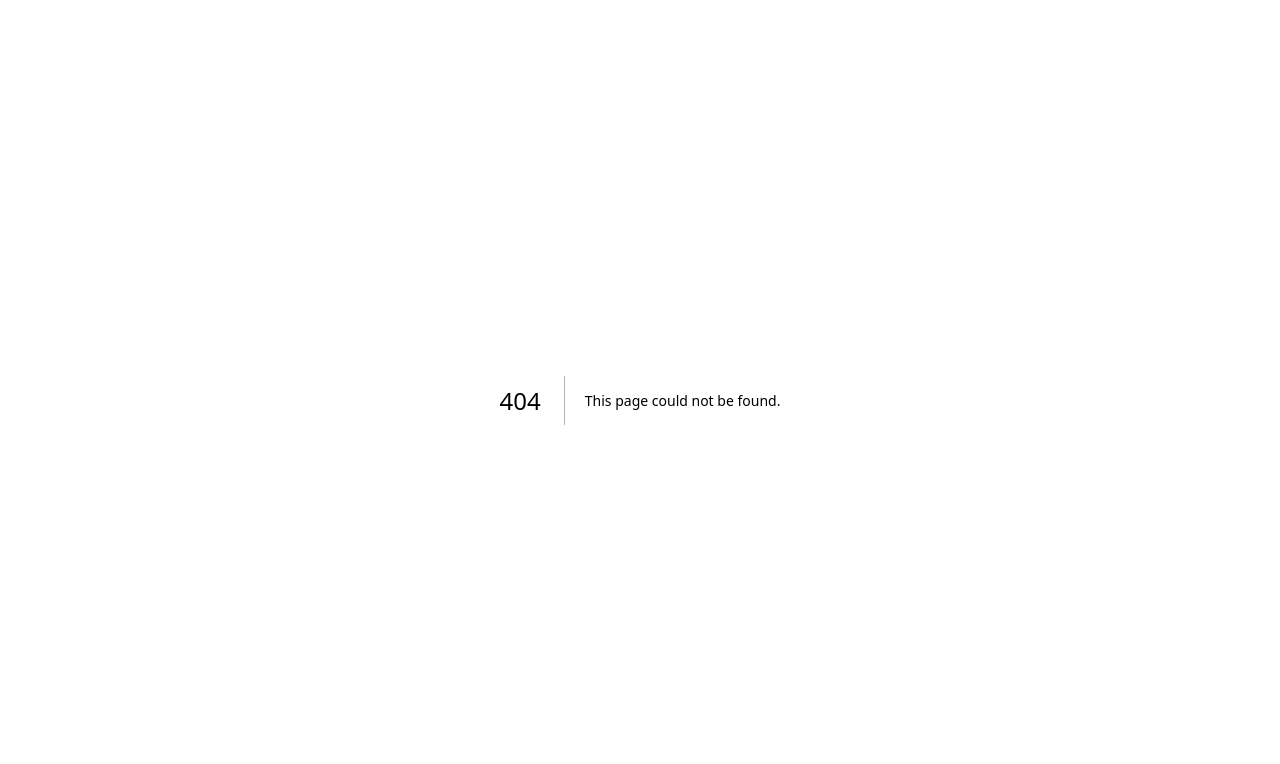
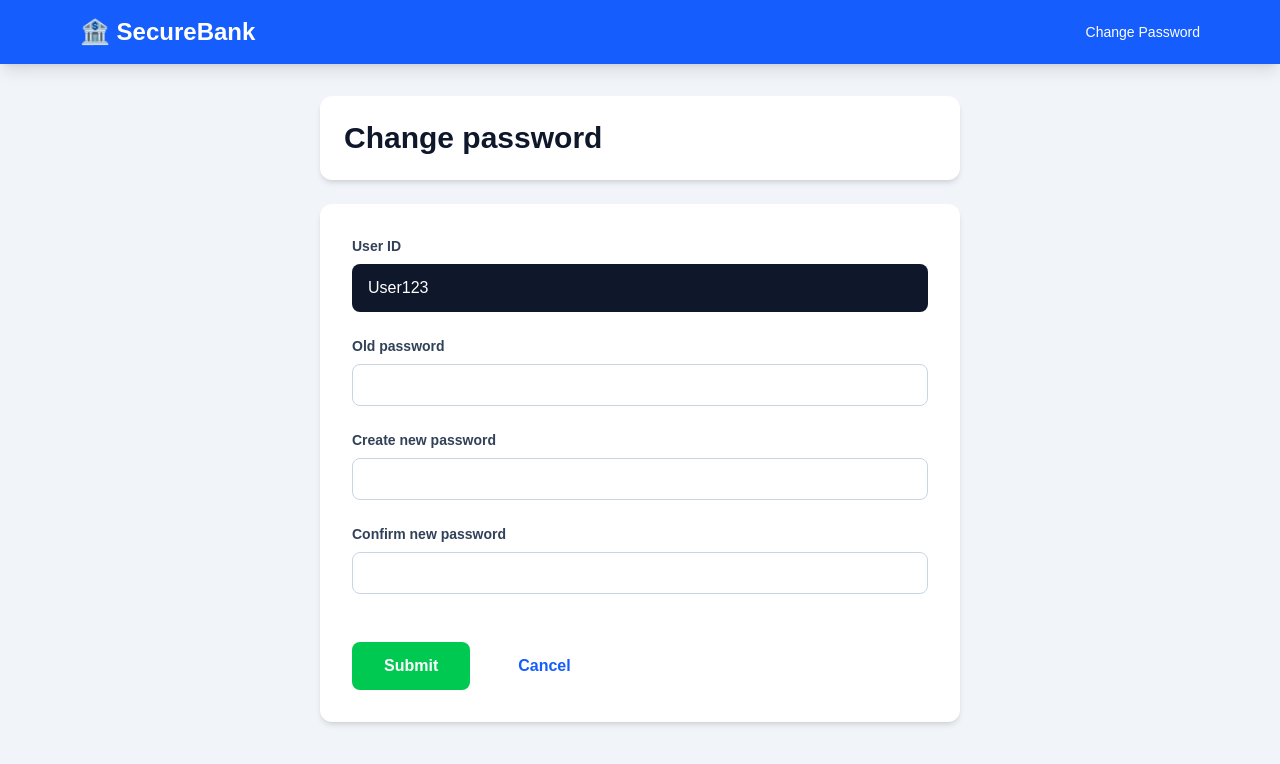
Before and after one commit to br4ndonlo0/iNTUtion, a Next.js app in the folder my-app/: page /change_pass in a window 1280 px wide. Before the commit this address had no page. Shown: the top 764 px of the page. Built offline with nearby package versions, Linux system fonts and the light colour scheme.

Commit message:
generated a changed password screen

```diff
--- /dev/null
+++ b/my-app/app/change_pass/page.tsx
@@ -0,0 +1,114 @@
+'use client';
+
+import Link from "next/link";
+import { useState } from "react";
+
+export default function ChangePassword() {
+  const [userId] = useState("User123");
+  const [oldPassword, setOldPassword] = useState("");
+  const [newPassword, setNewPassword] = useState("");
+  const [confirmPassword, setConfirmPassword] = useState("");
+
+  const handleSubmit = (e: React.FormEvent) => {
+    e.preventDefault();
+    // Handle password change logic here
+    console.log("Password change submitted");
+  };
+
+  return (
+    <div className="min-h-screen bg-slate-100">
+      {/* Header */}
+      <header className="bg-blue-600 text-white shadow-lg">
+        <div className="max-w-6xl mx-auto px-4 py-4 flex items-center justify-between">
+          <h1 className="text-2xl font-bold">🏦 SecureBank</h1>
+          <span className="text-sm">Change Password</span>
+        </div>
+      </header>
+
+      <main className="max-w-2xl mx-auto px-4 py-8">
+        {/* Title Card */}
+        <div className="bg-white rounded-xl shadow-md p-6 mb-6">
+          <h2 className="text-3xl font-semibold text-slate-900">
+            Change password
+          </h2>
+        </div>
+
+        {/* Form Card */}
+        <div className="bg-white rounded-xl shadow-md p-8">
+          <form onSubmit={handleSubmit} className="space-y-6">
+            {/* User ID */}
+            <div>
+              <label className="block text-sm font-semibold text-slate-700 mb-2">
+                User ID
+              </label>
+              <div className="bg-slate-900 text-white rounded-lg px-4 py-3">
+                {userId}
+              </div>
+            </div>
+
+            {/* Old Password */}
+            <div>
+              <label htmlFor="old-password" className="block text-sm font-semibold text-slate-700 mb-2">
+                Old password
+              </label>
+              <input
+                id="old-password"
+                type="password"
+                value={oldPassword}
+                onChange={(e) => setOldPassword(e.target.value)}
+                required
+                className="w-full px-4 py-2 border border-slate-300 rounded-lg focus:outline-none focus:ring-2 focus:ring-blue-600 focus:border-transparent"
+              />
+            </div>
+
+            {/* New Password */}
+            <div>
+              <label htmlFor="new-password" className="block text-sm font-semibold text-slate-700 mb-2">
+                Create new password
+              </label>
+              <input
+                id="new-password"
+                type="password"
+                value={newPassword}
+                onChange={(e) => setNewPassword(e.target.value)}
+                required
+                className="w-full px-4 py-2 border border-slate-300 rounded-lg focus:outline-none focus:ring-2 focus:ring-blue-600 focus:border-transparent"
+              />
+            </div>
+
+            {/* Confirm Password */}
+            <div>
+              <label htmlFor="confirm-password" className="block text-sm font-semibold text-slate-700 mb-2">
+                Confirm new password
+              </label>
+              <input
+                id="confirm-password"
+                type="password"
+                value={confirmPassword}
+                onChange={(e) => setConfirmPassword(e.target.value)}
+                required
+                className="w-full px-4 py-2 border border-slate-300 rounded-lg focus:outline-none focus:ring-2 focus:ring-blue-600 focus:border-transparent"
+              />
+            </div>
+
+            {/* Buttons */}
+            <div className="flex gap-4 pt-6">
+              <button
+                type="submit"
+                className="px-8 py-3 bg-green-500 text-white font-semibold rounded-lg hover:bg-green-600 transition"
+              >
+                Submit
+              </button>
+              <Link
+                href="/settings"
+                className="px-8 py-3 text-blue-600 font-semibold hover:text-blue-700 transition"
+              >
+                Cancel
+              </Link>
+            </div>
+          </form>
+        </div>
+      </main>
+    </div>
+  );
+}
--- a/my-app/app/settings/page.tsx
+++ b/my-app/app/settings/page.tsx
@@ -40,9 +40,12 @@ export default function SettingsPage() {
               <input type="checkbox" className="h-4 w-4" />
             </label>
 
-            <button className="w-full rounded-lg border border-slate-300 py-2 text-slate-800 hover:bg-slate-50 transition">
+            <Link
+              href="/change_pass"
+              className="block w-full text-center rounded-lg border border-slate-300 py-2 text-slate-800 hover:bg-slate-50 transition"
+            >
               Change password
-            </button>
+            </Link>
           </div>
 
           {/* Accessibility */}
```
